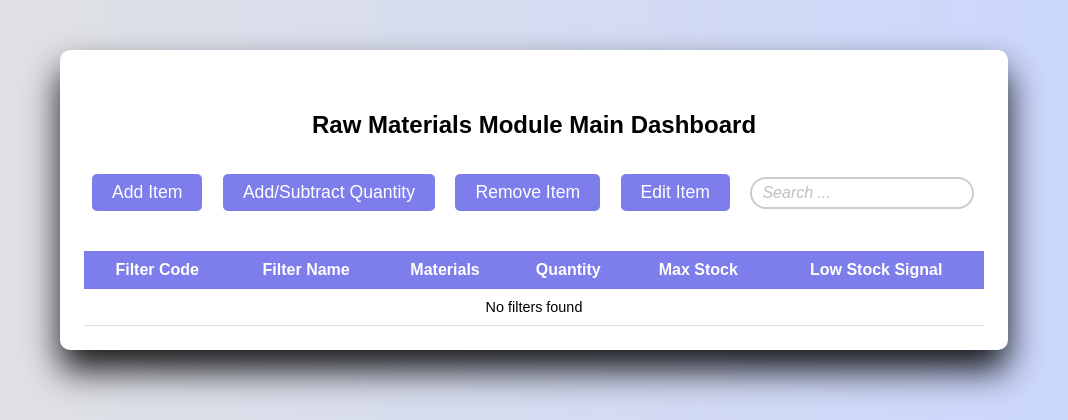
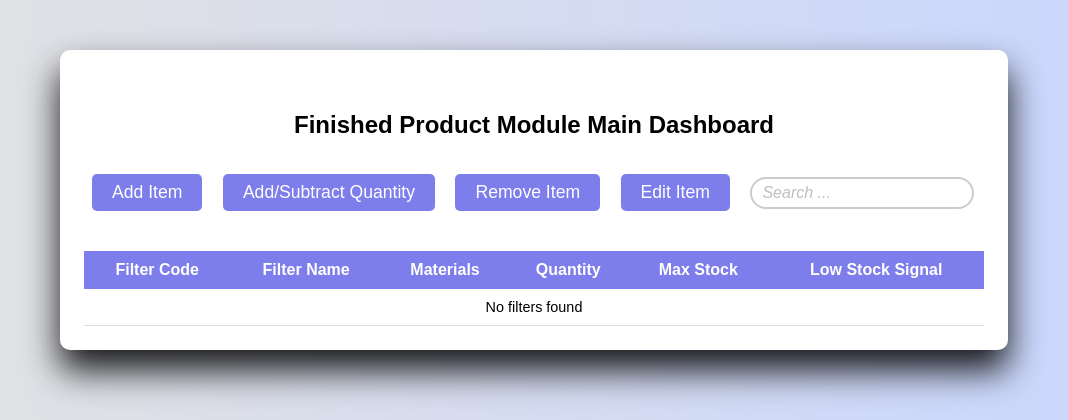
Before and after one commit to jins-jinx/Enterfil_FinishedProduct, a PHP site: page /homepage.php in a window 1280 px wide. Shown: the top 420 px of the page, without its empty margins (106-1174 px from the left). Run offline with PHP 8.4, Linux system fonts and the light colour scheme; data that the repository does not hold is empty.

Commit message:
Update homepage.php

```diff
--- a/homepage.php
+++ b/homepage.php
@@ -21,7 +21,7 @@ include("filters_table.php");
 </head>
 <body>
     <div class="container" id=dashboard>
-        <h1 class="form-title">Raw Materials Module Main Dashboard</h1>
+        <h1 class="form-title">Finished Product Module Main Dashboard</h1>
         <form method ="post" action="addInterface.php">
             <input type="submit" class="btn" value="Add Item" name="addItemButton">
         </form>
```
